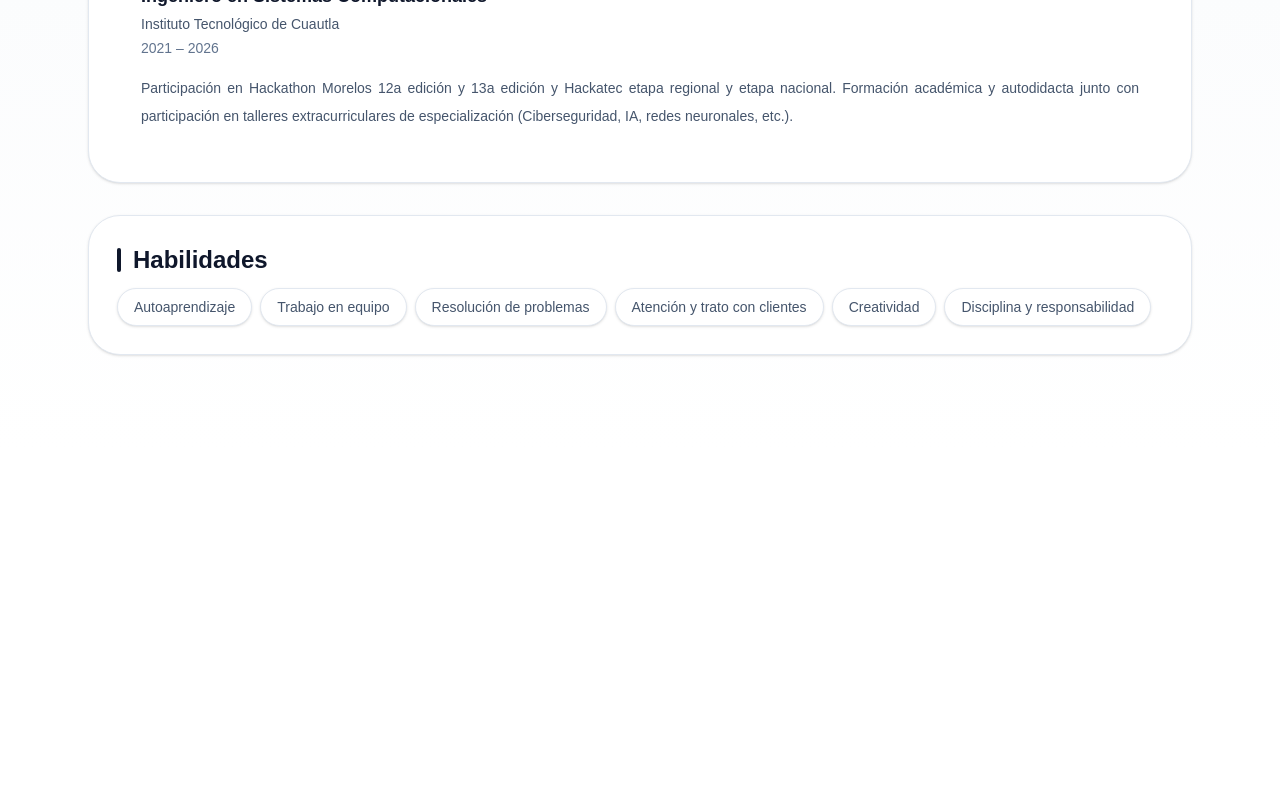
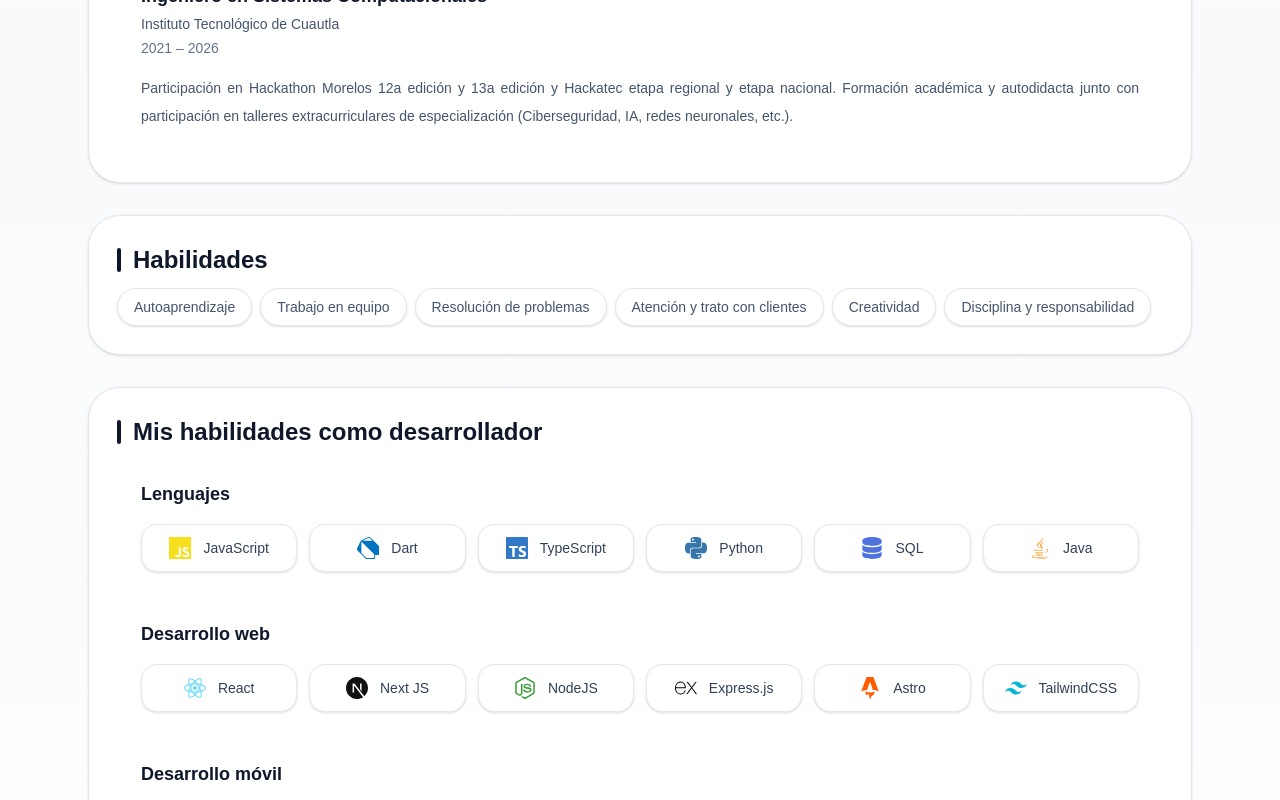
Before and after one commit to KingCalvo/portafolio, a Next.js app: page / in a window 1280 px wide. Shown: the part 2000-2800 px from the top of the page. Before the commit the page ends 2451 px from the top, so only its background shows below. Built offline with nearby package versions, Linux system fonts and the light colour scheme.

Commit message:
about completo

```diff
--- a/components/sections/About.tsx
+++ b/components/sections/About.tsx
@@ -1,4 +1,153 @@
 import Image from "next/image";
+import type { CSSProperties } from "react";
+import type { IconType } from "react-icons";
+import {
+  SiJavascript,
+  SiDart,
+  SiTypescript,
+  SiPython,
+  SiReact,
+  SiNextdotjs,
+  SiNodedotjs,
+  SiExpress,
+  SiAstro,
+  SiTailwindcss,
+  SiFlutter,
+  SiFirebase,
+  SiSupabase,
+  SiPostgresql,
+  SiSqlite,
+  SiRedis,
+  SiMongodb,
+  SiDocker,
+  SiFigma,
+  SiTrello,
+  SiGit,
+  SiGithub,
+  SiNpm,
+  SiVite,
+  SiPnpm,
+  SiGooglecloud,
+} from "react-icons/si";
+import {
+  FaJava,
+  FaDatabase,
+  FaCode,
+  FaMobileScreenButton,
+} from "react-icons/fa6";
+import { VscVscode } from "react-icons/vsc";
+type TechItem = {
+  name: string;
+  Icon: IconType;
+  color: string;
+};
+
+type TechGroup = {
+  title: string;
+  items: TechItem[];
+};
+
+const techGroups: TechGroup[] = [
+  {
+    title: "Lenguajes",
+    items: [
+      { name: "JavaScript", Icon: SiJavascript, color: "#F7DF1E" },
+      { name: "Dart", Icon: SiDart, color: "#0175C2" },
+      { name: "TypeScript", Icon: SiTypescript, color: "#3178C6" },
+      { name: "Python", Icon: SiPython, color: "#3776AB" },
+      { name: "SQL", Icon: FaDatabase, color: "#4E73DF" },
+      { name: "Java", Icon: FaJava, color: "#F89820" },
+    ],
+  },
+  {
+    title: "Desarrollo web",
+    items: [
+      { name: "React", Icon: SiReact, color: "#61DAFB" },
+      { name: "Next JS", Icon: SiNextdotjs, color: "#111111" },
+      { name: "NodeJS", Icon: SiNodedotjs, color: "#339933" },
+      { name: "Express.js", Icon: SiExpress, color: "#000000" },
+      { name: "Astro", Icon: SiAstro, color: "#FF5D01" },
+      { name: "TailwindCSS", Icon: SiTailwindcss, color: "#06B6D4" },
+    ],
+  },
+  {
+    title: "Desarrollo móvil",
+    items: [
+      { name: "Flutter", Icon: SiFlutter, color: "#02569B" },
+      { name: "React Native", Icon: FaMobileScreenButton, color: "#61DAFB" },
+    ],
+  },
+  {
+    title: "Bases de datos",
+    items: [
+      { name: "Firebase", Icon: SiFirebase, color: "#FFCA28" },
+      { name: "Supabase", Icon: SiSupabase, color: "#3ECF8E" },
+      { name: "Postgres", Icon: SiPostgresql, color: "#336791" },
+      { name: "SQLite", Icon: SiSqlite, color: "#003B57" },
+      { name: "Redis", Icon: SiRedis, color: "#DC382D" },
+      { name: "MongoDB", Icon: SiMongodb, color: "#47A248" },
+    ],
+  },
+  {
+    title: "Herramientas",
+    items: [
+      { name: "Docker", Icon: SiDocker, color: "#2496ED" },
+      { name: "Figma", Icon: SiFigma, color: "#F24E1E" },
+      { name: "Trello", Icon: SiTrello, color: "#0052CC" },
+      { name: "Git", Icon: SiGit, color: "#F05032" },
+      { name: "GitHub", Icon: SiGithub, color: "#181717" },
+      { name: "npm", Icon: SiNpm, color: "#CB3837" },
+      { name: "VS Code", Icon: VscVscode, color: "#007ACC" },
+      { name: "pnpm", Icon: SiPnpm, color: "#F69220" },
+      { name: "Vite.js", Icon: SiVite, color: "#646CFF" },
+      { name: "Cursor", Icon: FaCode, color: "#111111" },
+      { name: "Google Cloud", Icon: SiGooglecloud, color: "#4285F4" },
+    ],
+  },
+];
+
+function TechChip({ item }: { item: TechItem }) {
+  const { Icon, color } = item;
+
+  return (
+    <div
+      className="group relative flex items-center justify-center gap-3 rounded-2xl border border-slate-200 bg-white px-4 py-3 shadow-sm transition duration-300 hover:-translate-y-1 hover:border-[var(--tech-color)]"
+      style={
+        {
+          "--tech-color": color,
+        } as CSSProperties
+      }
+    >
+      <Icon
+        size={22}
+        style={{ color }}
+        className="transition duration-300 group-hover:scale-110"
+      />
+
+      <span className="text-sm font-medium text-slate-700">{item.name}</span>
+
+      <div
+        className="pointer-events-none absolute inset-0 rounded-2xl opacity-0 transition duration-300 group-hover:opacity-100"
+        style={{
+          boxShadow: `0 0 18px var(--tech-color)`,
+        }}
+      />
+    </div>
+  );
+}
+
+function TechGroupCard({ group }: { group: TechGroup }) {
+  return (
+    <div className="rounded-2xl bg-white p-6 backdrop-blur-sm ">
+      <h5 className="text-lg font-semibold text-slate-900 ">{group.title}</h5>
+      <div className="mt-4 grid gap-3 sm:grid-cols-2 xl:grid-cols-6">
+        {group.items.map((item) => (
+          <TechChip key={item.name} item={item} />
+        ))}
+      </div>
+    </div>
+  );
+}
 
 const skills = [
   "Autoaprendizaje",
@@ -62,7 +211,7 @@ export default function About() {
           <div className="order-1 flex justify-center lg:order-2 lg:justify-end">
             <div className="group relative">
               <div className="absolute -inset-4 rounded-full bg-slate-200/60 blur-2xl transition duration-500 group-hover:bg-slate-300/70" />
-              <div className="relative h-56 w-56 overflow-hidden rounded-full border-4 border-white shadow-[0_24px_70px_rgba(15,23,42,0.18)] ring-1 ring-slate-200 sm:h-64 sm:w-64 lg:h-72 lg:w-72 transition duration-500">
+              <div className="relative h-56 w-56 overflow-hidden rounded-full border-4 border-white shadow-[0_24px_70px_rgba(15,23,42,0.18)] ring-1 ring-slate-200 sm:h-64 sm:w-64 lg:h-72 lg:w-72">
                 <Image
                   src="/images/yo.jpg"
                   alt="Foto de Enrique Calvo Garcia"
@@ -75,7 +224,6 @@ export default function About() {
           </div>
         </div>
 
-        {/* Secciones inferiores */}
         <div className="mt-7 space-y-8 border-t border-slate-200 pt-8">
           {/* Experiencia */}
           <div className="rounded-[2rem] border border-slate-200 bg-white p-7 shadow-sm transition duration-300 hover:-translate-y-1 hover:shadow-md">
@@ -150,6 +298,22 @@ export default function About() {
               ))}
             </div>
           </div>
+
+          {/* Habilidades como desarrollador */}
+          <div className="rounded-[2rem] border border-slate-200 bg-white p-7 shadow-sm transition duration-300 hover:-translate-y-1 hover:shadow-md">
+            <div className="flex items-center gap-3">
+              <span className="h-6 w-1 rounded-full bg-slate-900" />
+              <h4 className="text-2xl font-semibold">
+                Mis habilidades como desarrollador
+              </h4>
+            </div>
+
+            <div className="mt-2 space-y-0">
+              {techGroups.map((group) => (
+                <TechGroupCard key={group.title} group={group} />
+              ))}
+            </div>
+          </div>
         </div>
       </div>
     </section>
```
